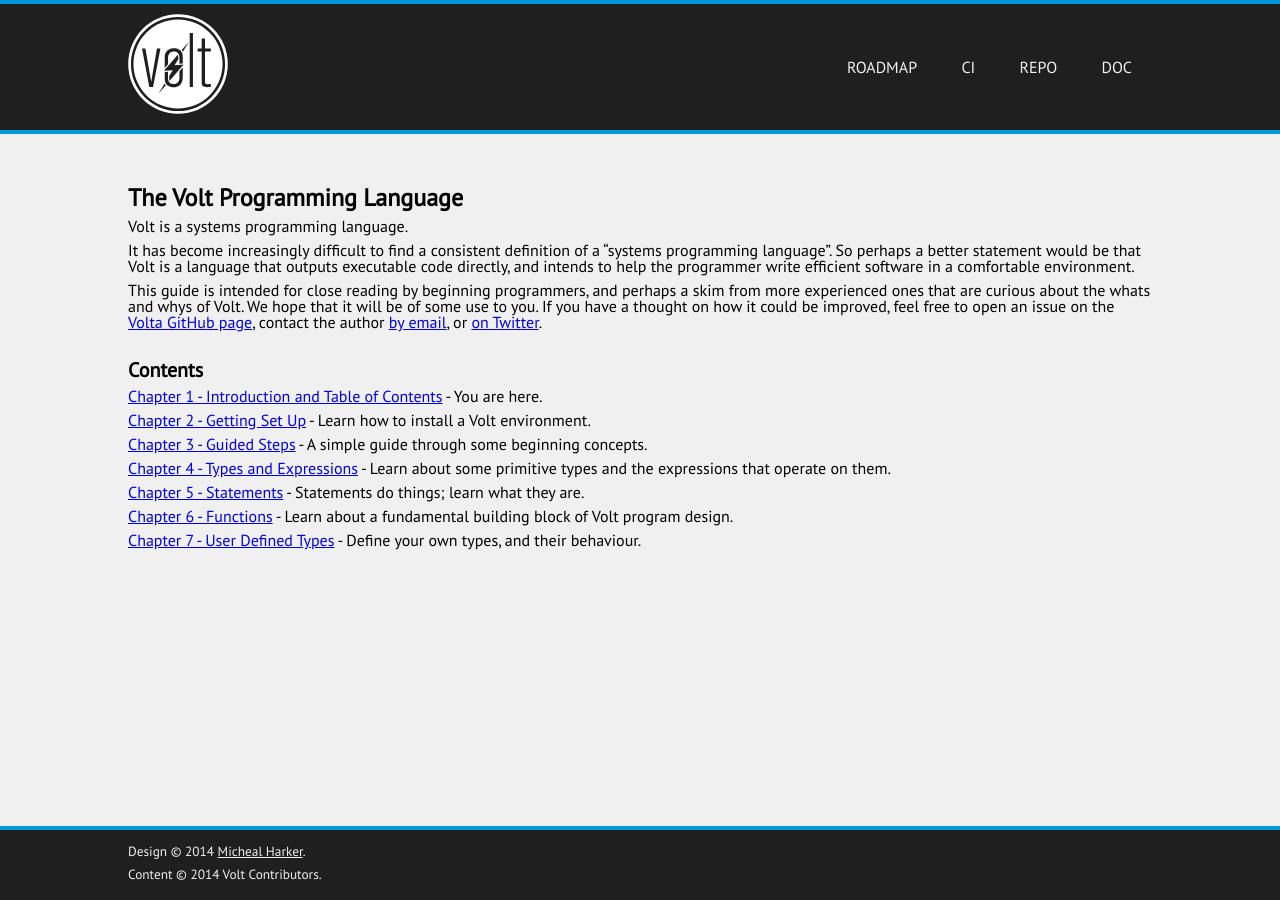
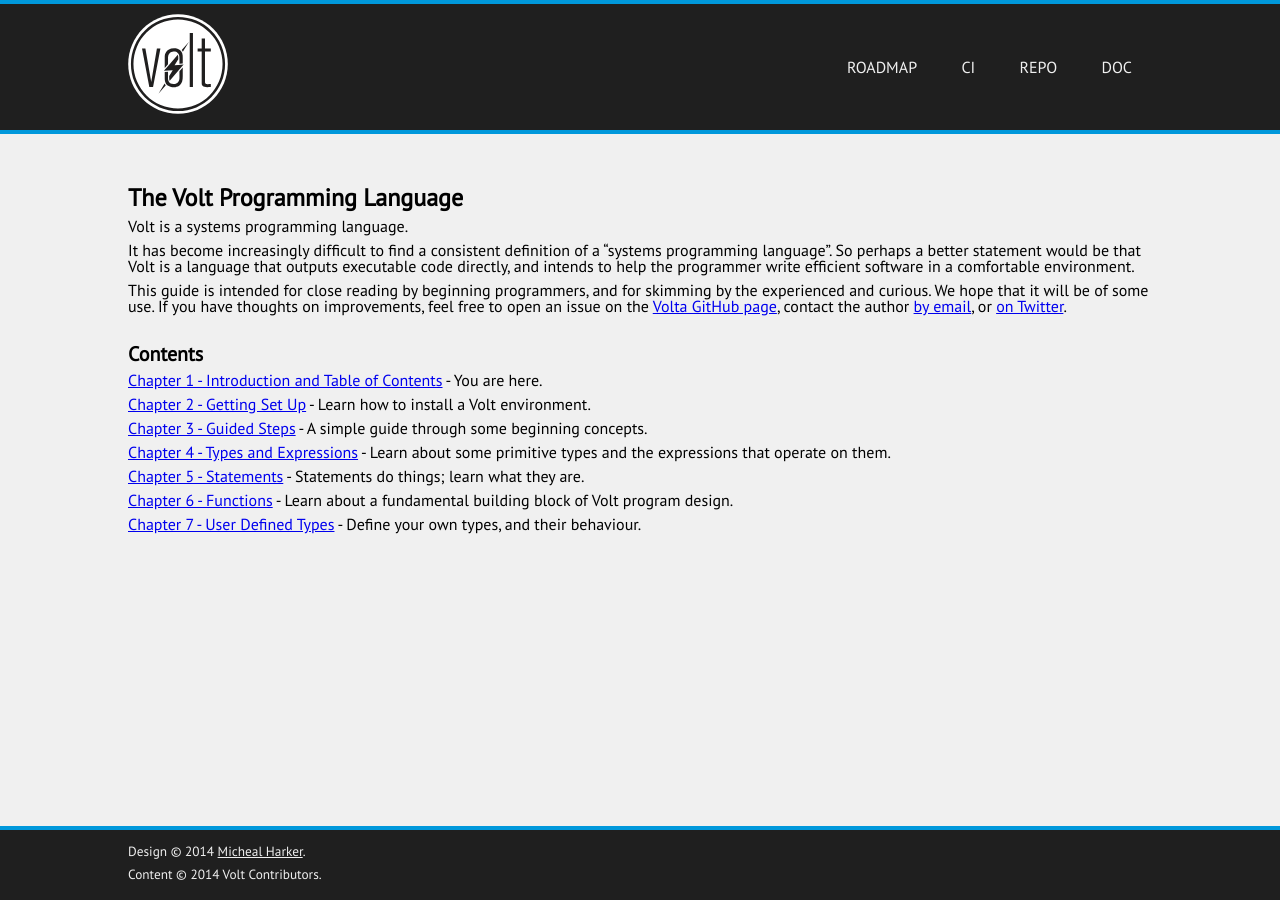
Before and after one commit to VoltLang/Website, a Jekyll site: the page built from doc/tvpl/c1-intro.md, in a window 1280 px wide. Built offline with Jekyll 4.4.1, drawn with Linux system fonts in a browser that asks for light colours.

Commit message:
doc: tvpl: Chapter 1, phrasing.

```diff
--- a/doc/tvpl/c1-intro.md
+++ b/doc/tvpl/c1-intro.md
@@ -8,7 +8,7 @@
 
 It has become increasingly difficult to find a consistent definition of a "systems programming language". So perhaps a better statement would be that Volt is a language that outputs executable code directly, and intends to help the programmer write efficient software in a comfortable environment.
 
-This guide is intended for close reading by beginning programmers, and perhaps a skim from more experienced ones that are curious about the whats and whys of Volt. We hope that it will be of some use to you. If you have a thought on how it could be improved, feel free to open an issue on the [Volta GitHub page](https://github.com/VoltLang/Volta), contact the author [by email](mailto:b.helyer@gmail.com), or [on Twitter](https://twitter.com/bhelyer).
+This guide is intended for close reading by beginning programmers, and for skimming by the experienced and curious. We hope that it will be of some use. If you have thoughts on improvements, feel free to open an issue on the [Volta GitHub page](https://github.com/VoltLang/Volta), contact the author [by email](mailto:b.helyer@gmail.com), or [on Twitter](https://twitter.com/bhelyer).
 
 ## Contents
 
```
